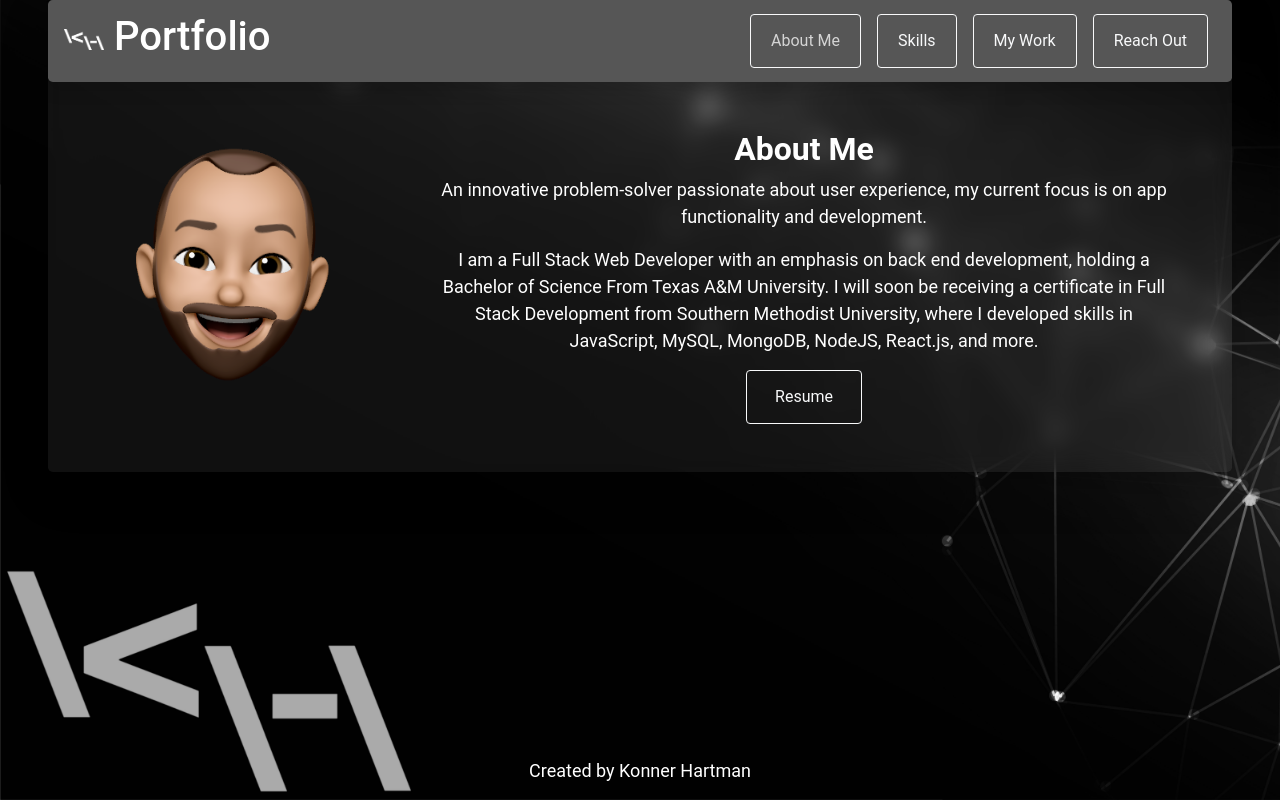
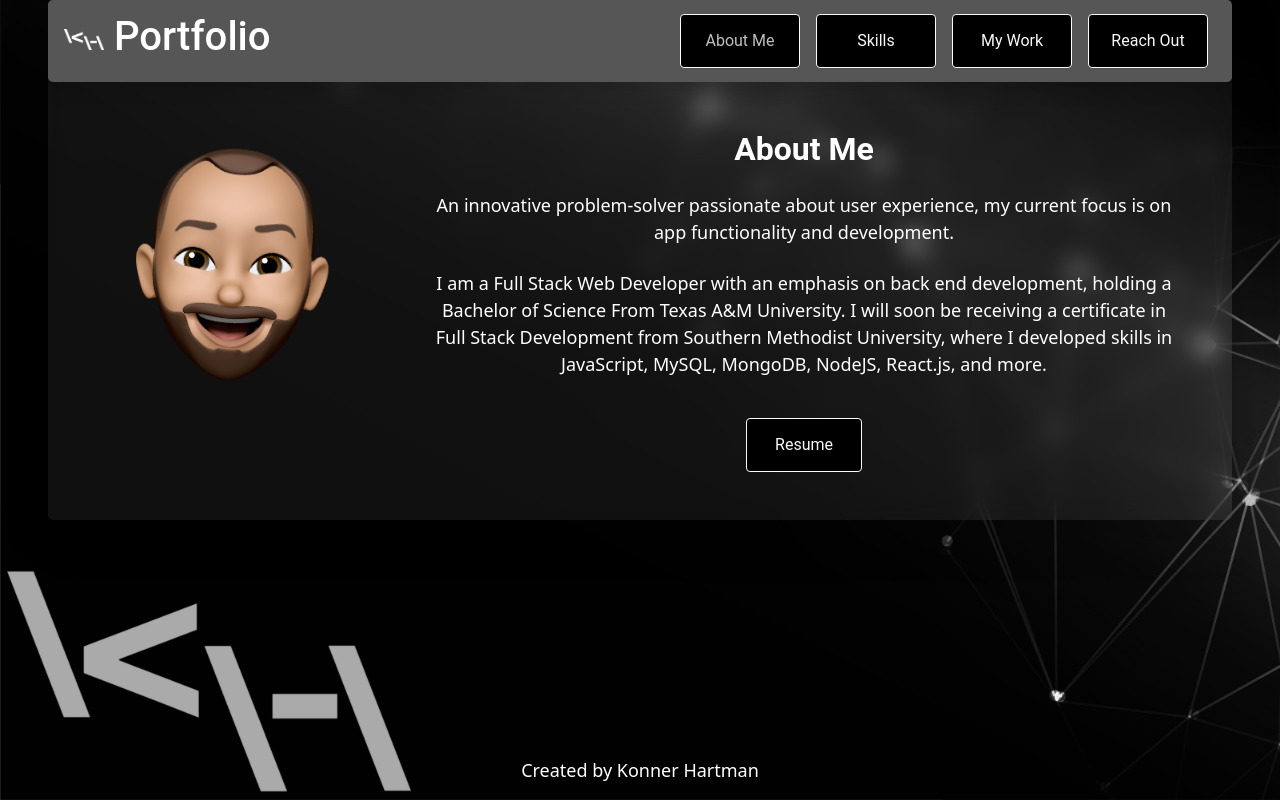
Before and after one commit to konnerhartman/Portfolio-React, a React (Create React App) app: page / in a window 1280 px wide. Both pictures are taken after a click on the button "About Me". Built offline with nearby package versions, Linux system fonts and the light colour scheme.

Commit message:
updated styling

```diff
--- a/src/components/NavTabs.js
+++ b/src/components/NavTabs.js
@@ -22,7 +22,7 @@ function NavTabs({ currentPage, handlePageChange }) {
         <div className="collapse navbar-collapse" id="navbarNav">
             <ul className="navbar-nav mx-3 ms-auto">
                 <li className="nav-item mx-2">
-                    <button type="button" className="btn btn-outline-light" >
+                    <button type="button" className="navBtn btn btn-outline-light" >
                         <a
                             href="#about"
                             onClick={() => handlePageChange('About')}
@@ -32,7 +32,7 @@ function NavTabs({ currentPage, handlePageChange }) {
                     </button>
                 </li>
                 <li className="nav-item mx-2">
-                    <button type="button" className="btn btn-outline-light" >
+                    <button type="button" className="navBtn btn btn-outline-light" >
                         <a
                             href="#skills"
                             onClick={() => handlePageChange('Skills')}
@@ -42,7 +42,7 @@ function NavTabs({ currentPage, handlePageChange }) {
                     </button>
                 </li>
                 <li  className="nav-item mx-2">
-                    <button type="button" className="btn btn-outline-light">
+                    <button type="button" className="navBtn btn btn-outline-light">
                         <a
                             href="#projects"
                             onClick={() => handlePageChange('Projects')}
@@ -52,7 +52,7 @@ function NavTabs({ currentPage, handlePageChange }) {
                     </button>
                 </li>
                 <li className="nav-item mx-2">
-                    <button type="button" className="btn btn-outline-light">
+                    <button type="button" className="navBtn btn btn-outline-light">
                         <a
                             href="#contact"
                             onClick={() => handlePageChange('Contact')}
--- a/src/components/pages/About.js
+++ b/src/components/pages/About.js
@@ -12,9 +12,9 @@ export default function About() {
             <div className="text-center col-lg-8 my-5">
                 <h2 className="fw-bold">About Me</h2>
                 <div>
-                    <p>An innovative problem-solver passionate about user experience, my current focus is on app functionality and development.</p>
-                    <p>I am a Full Stack Web Developer with an emphasis on back end development, holding a Bachelor of Science From Texas A&M University. I will soon be receiving a certificate in Full Stack Development from Southern Methodist University, where I developed skills in JavaScript, MySQL, MongoDB, NodeJS, React.js, and more.</p>
-                    <button type="button" className="btn btn-outline-light mx-2">
+                    <p className='mt-4'>An innovative problem-solver passionate about user experience, my current focus is on app functionality and development.</p>
+                    <p className='mt-4'>I am a Full Stack Web Developer with an emphasis on back end development, holding a Bachelor of Science From Texas A&M University. I will soon be receiving a certificate in Full Stack Development from Southern Methodist University, where I developed skills in JavaScript, MySQL, MongoDB, NodeJS, React.js, and more.</p>
+                    <button type="button" className="aboutBtn btn btn-outline-light mt-4">
                         <a target="_blank" rel="noreferrer" className="nav-link active text-reset" href={resume}>Resume</a>
                     </button>
                 </div>
--- a/src/components/pages/Contact.js
+++ b/src/components/pages/Contact.js
@@ -28,7 +28,7 @@ export default function Contact() {
                         <a href="mailto:konner.hartman22@gmail.com"><i className="fas fa-envelope fa-5x"></i></a>
                     </div>
                 </div>
-                <button type="button" className="btn btn-outline-light m-2">
+                <button type="button" className="contactBtn btn btn-outline-light m-2">
                     <a target="_blank" rel="noreferrer" className="nav-link active text-reset" href={resume}>Resume</a>
                 </button>
             </div>
--- a/src/components/pages/Projects.js
+++ b/src/components/pages/Projects.js
@@ -25,12 +25,12 @@ export default function Projects() {
 
         <div className="mb-3 shadow-lg">
             <div className="row g-0 rounded" style={styles.card}>
-                <div className="col-md-4">
+                <div className="col-md-4 text-center">
                     <img className="shadow bg-secondary rounded img-fluid" src={BlogGif} alt="Screen capture of link."/>
-                    <button type="button" className="btn btn-outline-light m-1">
+                    <button type="button" className="projBtn btn btn-outline-light m-1">
                         <a target="blank" className="nav-link active text-reset" href="https://buggys-blog.herokuapp.com/">Deployed Page</a>
                     </button>
-                    <button type="button" className="btn btn-outline-light m-1">
+                    <button type="button" className="projBtn btn btn-outline-light m-1">
                         <a target="blank" className="nav-link active text-reset" href="https://github.com/konnerhartman/Tech-Blog">Repository</a>
                     </button>
                 </div>
@@ -47,12 +47,12 @@ export default function Projects() {
 
         <div className="mb-3 shadow-lg">
             <div className="row g-0 rounded" style={styles.card}>
-                <div className="col-md-4">
+                <div className="col-md-4 text-center">
                     <img class="shadow bg-secondary rounded img-fluid" src={EmployeeTrackerGif} alt="Screen capture of link."/>
-                    <button type="button" className="btn btn-outline-light m-1">
+                    <button type="button" className="projBtn btn btn-outline-light m-1">
                         <a target="blank" className="nav-link active text-reset" href="https://youtu.be/Tyaef5QoG08">Demo Video</a>
                     </button>
-                    <button type="button" className="btn btn-outline-light m-1">
+                    <button type="button" className="projBtn btn btn-outline-light m-1">
                         <a target="blank" className="nav-link active text-reset" href="https://github.com/konnerhartman/Employee-Tracker">Repository</a>
                     </button>
                 </div>
@@ -69,12 +69,12 @@ export default function Projects() {
 
         <div className="mb-3 shadow-lg">
             <div className="row g-0 rounded" style={styles.card}>
-                <div className="col-md-4">
+                <div className="col-md-4 text-center">
                     <img class="shadow bg-secondary rounded img-fluid" src={NoteTakerGif} alt="Screen capture of link."/>
-                    <button type="button" className="btn btn-outline-light m-1">
+                    <button type="button" className="projBtn btn btn-outline-light m-1">
                         <a target="blank" className="nav-link active text-reset" href=" https://shielded-hollows-62643.herokuapp.com/">Deployed Page</a>
                     </button>
-                    <button type="button" className="btn btn-outline-light m-1">
+                    <button type="button" className="projBtn btn btn-outline-light m-1">
                         <a target="blank" className="nav-link active text-reset" href="https://github.com/konnerhartman/Note-Taker">Repository</a>
                     </button>
                 </div>
@@ -91,12 +91,12 @@ export default function Projects() {
 
         <div className="mb-3 shadow-lg">
             <div className="row g-0 rounded" style={styles.card}>
-                <div className="col-md-4">
+                <div className="col-md-4 text-center">
                     <img class="shadow bg-secondary rounded img-fluid" src={FetchABuzzImg} alt="Screen capture of link."/>
-                    <button type="button" className="btn btn-outline-light m-1">
+                    <button type="button" className="projBtn btn btn-outline-light m-1">
                         <a target="blank" className="nav-link active text-reset" href="https://konnerhartman.github.io/Fetch-A-Buzz/">Deployed Page</a>
                     </button>
-                    <button type="button" className="btn btn-outline-light m-1">
+                    <button type="button" className="projBtn btn btn-outline-light m-1">
                         <a target="blank" className="nav-link active text-reset" href="https://github.com/konnerhartman/Fetch-A-Buzz">Repository</a>
                     </button>
                 </div>
@@ -111,24 +111,24 @@ export default function Projects() {
 
         <div className="row g-0 content-justify-center">
             {/* <!-- Web Design --> */}
-            <div className="col m-1 rounded shadow-lg" style={styles.card}>
-                <h5 className="card-title text-center bg-dark p-3 rounded">Template Website Design</h5>
+            <div className="col m-1 rounded shadow-lg text-center" style={styles.card}>
+                <h5 className="card-title bg-dark p-3 rounded">Template Website Design</h5>
                 <img class="shadow bg-secondary rounded img-fluid" src={POCOImg} alt="Screen capture of link."/>
                 <div className="card-body">
                     <p className="card-text">Here is an example of light web design I have done using a template site. This specific site was created on SquareSpace.com.</p>
                 </div>
-                <button type="button" className="btn btn-outline-light">
+                <button type="button" className="projBtn btn btn-outline-light">
                     <a target="blank" rel="noreferrer" className="nav-link active text-reset" href="https://www.perilousoutdoors.com/">Visit Site</a>
                 </button>
             </div>
             {/* <!-- Google Portfolio --> */}
-            <div className="col m-1 rounded shadow-lg" style={styles.card}>
-                <h5 className="card-title text-center bg-dark p-3 rounded">Other Interests</h5>
+            <div className="col m-1 rounded shadow-lg text-center" style={styles.card}>
+                <h5 className="card-title bg-dark p-3 rounded">Other Interests</h5>
                 <img target="blank" className="shadow rounded img-fluid" src={GoogleDriveImg} alt="Screen capture of link."/>
                 <div className="card-body">
                     <p className="card-text">This Google page will give you a glimpse into other branches of my life. Get a better feel for who I am.</p>
                 </div>
-                <button type="button" className="btn btn-outline-light">
+                <button type="button" className="projBtn btn btn-outline-light">
                     <a className="nav-link active text-reset" target="_blank" rel="noreferrer" href="https://drive.google.com/drive/folders/1UuTff7HrEOknrHOJARi-pUAUP2q-LWWB?usp=sharing">See More</a>
                 </button>
             </div>
--- a/src/index.css
+++ b/src/index.css
@@ -3,13 +3,28 @@ html, body, #root {
 }
 
 body {
-  font-family: Roboto, Arial, sans-serif;
   font-size: 18px;
   background-color: #d7cec7;
   background-image: url(./images/background-bw.jpg);
   background-attachment: fixed;
   background-position: bottom left;
   background-repeat: no-repeat; background-size: cover;
+}
+
+h2, h1, button {
+  font-family: Roboto, Arial, sans-serif;
+}
+
+.btn {
+  background-color: black;
+}
+
+.navBtn  {
+  width: 120px;
+}
+
+.projBtn {
+  padding: 8px;
 }
 
 i {
```
